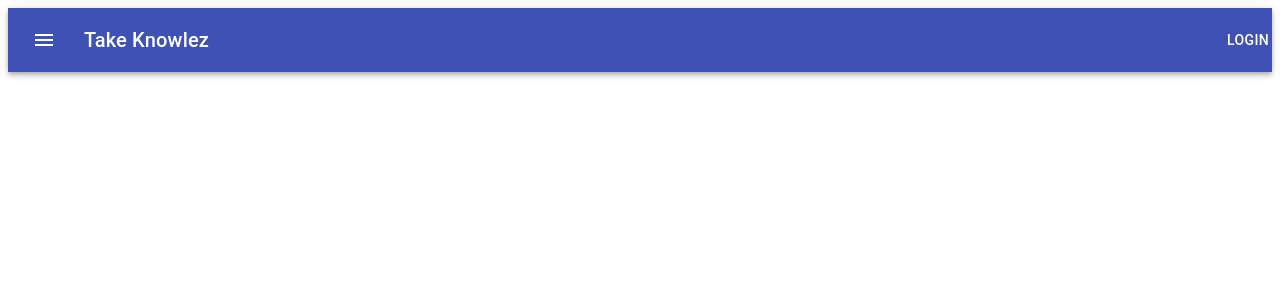
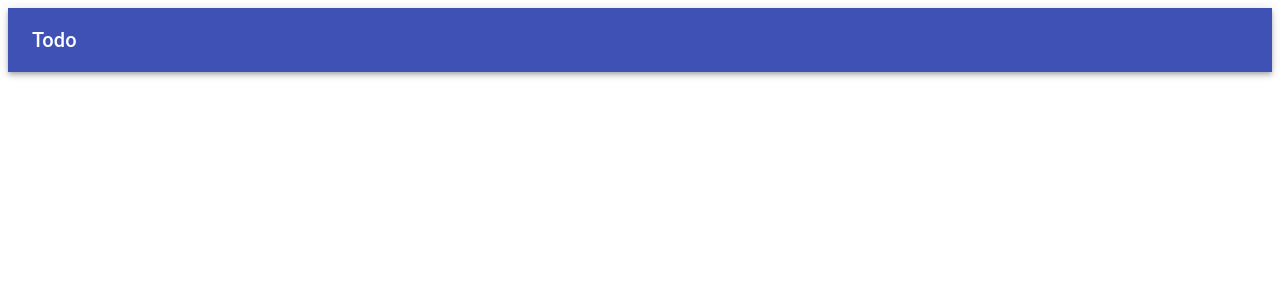
Before and after one commit to youngnishant/practice, a Next.js app: page /component/appBar in a window 1280 px wide. Shown: the top 300 px of the page. Built offline with nearby package versions, Linux system fonts and the light colour scheme.

Commit message:
finalizing todo app

```diff
--- a/pages/component/appBar.js
+++ b/pages/component/appBar.js
@@ -3,9 +3,7 @@ import { makeStyles } from '@material-ui/core/styles';
 import AppBar from '@material-ui/core/AppBar';
 import Toolbar from '@material-ui/core/Toolbar';
 import Typography from '@material-ui/core/Typography';
-import Button from '@material-ui/core/Button';
-import IconButton from '@material-ui/core/IconButton';
-import MenuIcon from '@material-ui/icons/Menu';
+
 
 const useStyles = makeStyles((theme) => ({
   root: {
@@ -28,13 +26,10 @@ export default function ButtonAppBar() {
     <div className={classes.root}>
       <AppBar position="static">
         <Toolbar>
-          <IconButton edge="start" className={classes.menuButton} color="inherit" aria-label="menu">
-            <MenuIcon />
-          </IconButton>
+
           <Typography variant="h6" className={classes.title}>
-            Take Knowlez
+           Todo
           </Typography>
-          <Button style={{right:'0',position:"fixed"}}color="inherit">Login</Button>
         </Toolbar>
       </AppBar>
     </div>
```
